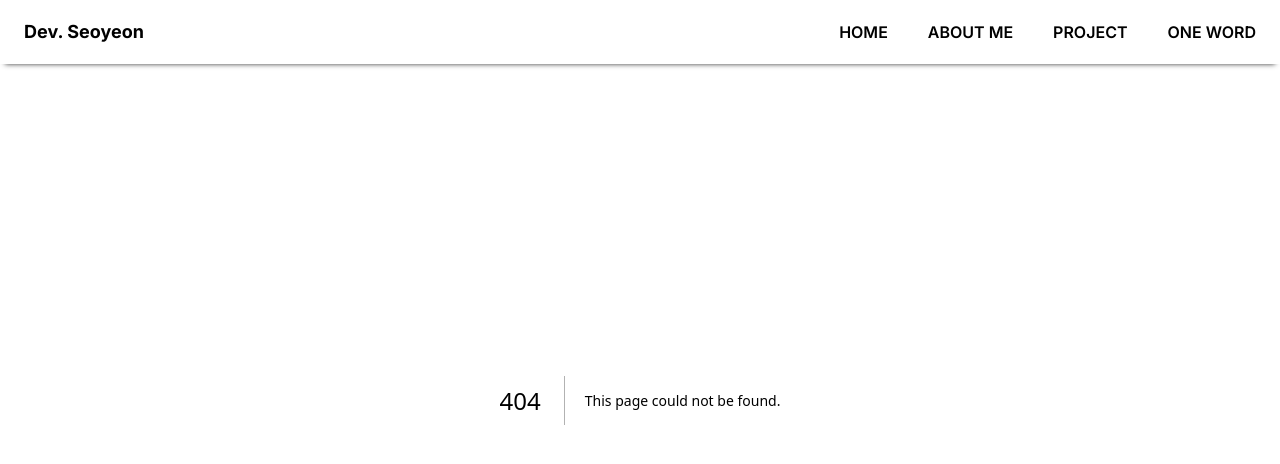
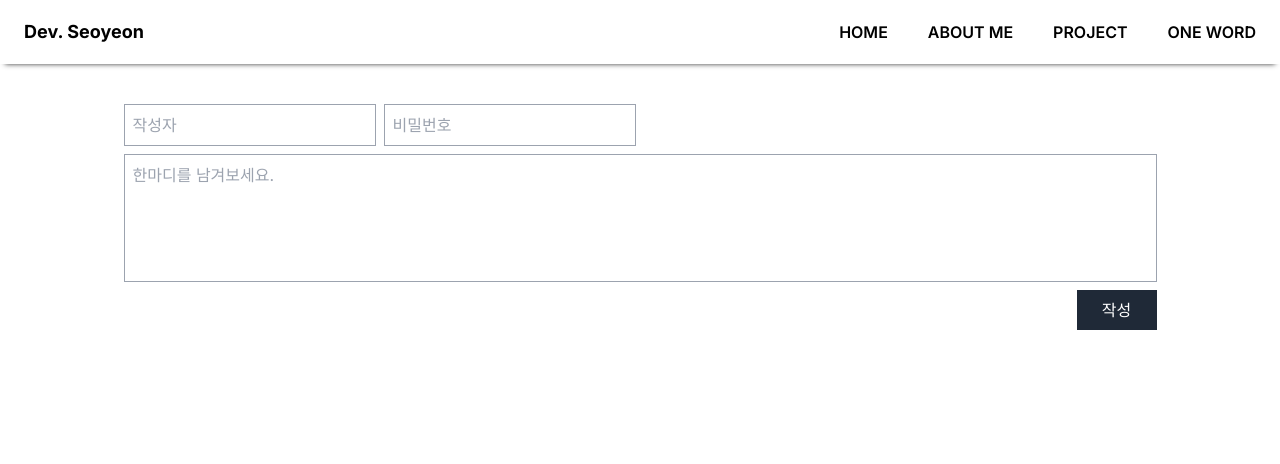
Before and after one commit to winternotseason/my-portfolio, a Next.js app: page /board in a window 1280 px wide. Before the commit this address had no page. Shown: the top 464 px of the page. Built offline with nearby package versions, Linux system fonts and the light colour scheme.

Commit message:
one word : borad 페이지 ui

```diff
--- a/app/_component/header.tsx
+++ b/app/_component/header.tsx
@@ -31,7 +31,7 @@ const Header = () => {
           ABOUT ME
         </li>
         <li className="cursor-pointer">PROJECT</li>
-        <li className="cursor-pointer">ONE WORD</li>
+        <li className="cursor-pointer"onClick={() => handleNavigate("/board")}>ONE WORD</li>
       </ul>
     </header>
   );
--- /dev/null
+++ b/app/board/page.tsx
@@ -0,0 +1,38 @@
+import React from "react";
+
+const Board = () => {
+  return (
+    <div className="w-full h-full flex justify-center">
+      <div className="flex justify-center w-[60rem] mt-16 pt-10">
+        <form className="flex flex-col">
+          <div className="flex mb-2">
+            <input
+              placeholder="작성자"
+              type="text"
+              id="writer"
+              name="writer"
+              className="mr-2 outline-none border-[1px] border-gray-400 p-2"
+            />
+            <input
+              placeholder="비밀번호"
+              type="password"
+              id="password"
+              name="password"
+              className="outline-none border-[1px] border-gray-400 p-2"
+            />
+          </div>
+          <textarea
+            className="h-32 resize-none outline-none border-[1px] border-gray-400 p-2"
+            cols={100}
+            id="story"
+            name="story"
+            placeholder="한마디를 남겨보세요."
+          />
+          <button className="w-20 h-10 self-end mt-2 bg-gray-800 text-white">작성</button>
+        </form>
+      </div>
+    </div>
+  );
+};
+
+export default Board;
```
